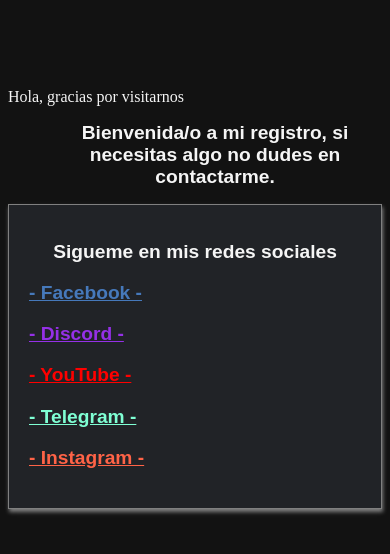
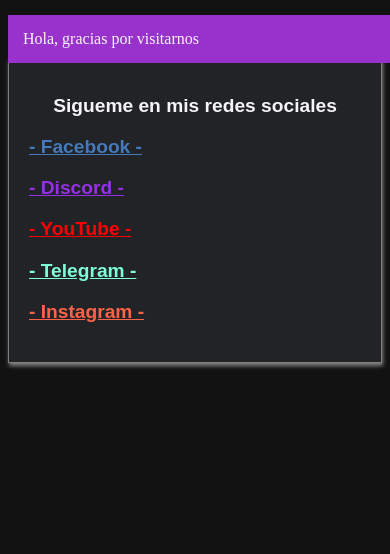
Before and after one commit to isrrael5/mi-sitio, a plain HTML site: page index.html in a window 390 px wide. Drawn offline with Linux system fonts and the light colour scheme.

Commit message:
Update fonts.css

```diff
--- a/fonts.css
+++ b/fonts.css
@@ -1,5 +1,39 @@
+.respn {
+	display:none;
+}
+
+header {
+	width: 100%;
+}
+
+header nav {
+	background: darkorchid;
+	z-index:1000;
+	width: 100%;
+	float: left;
+	margin: 5px auto;
+}
+
 @media screen and (max-width: 800px) {
 	body {
-		padding-top: 80px;
+		padding-top: 50px;
+	}
+
+	.respn {
+		display:block;
+		width:97%;
+		position: fixed;
+		top: 15px;
+		padding: 15px;
+		background: darkorchid;
+	}
+
+	header nav {
+		width: 50%;
+		height: calc(100% - 80px);
+		position: fixed;
+		right:100%;
+		margin: 0;
+		overflow: scroll;
 	}
 }
```
